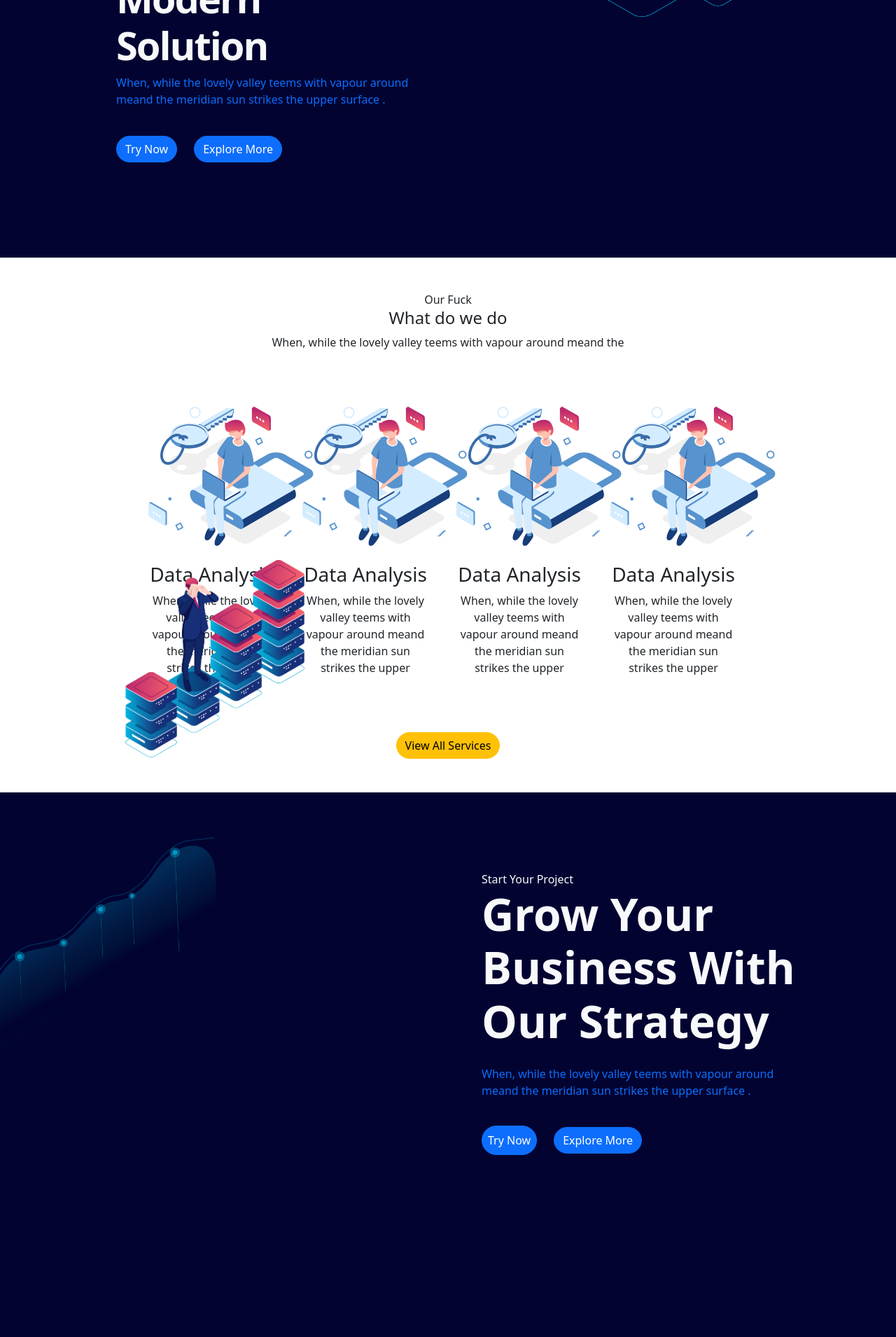
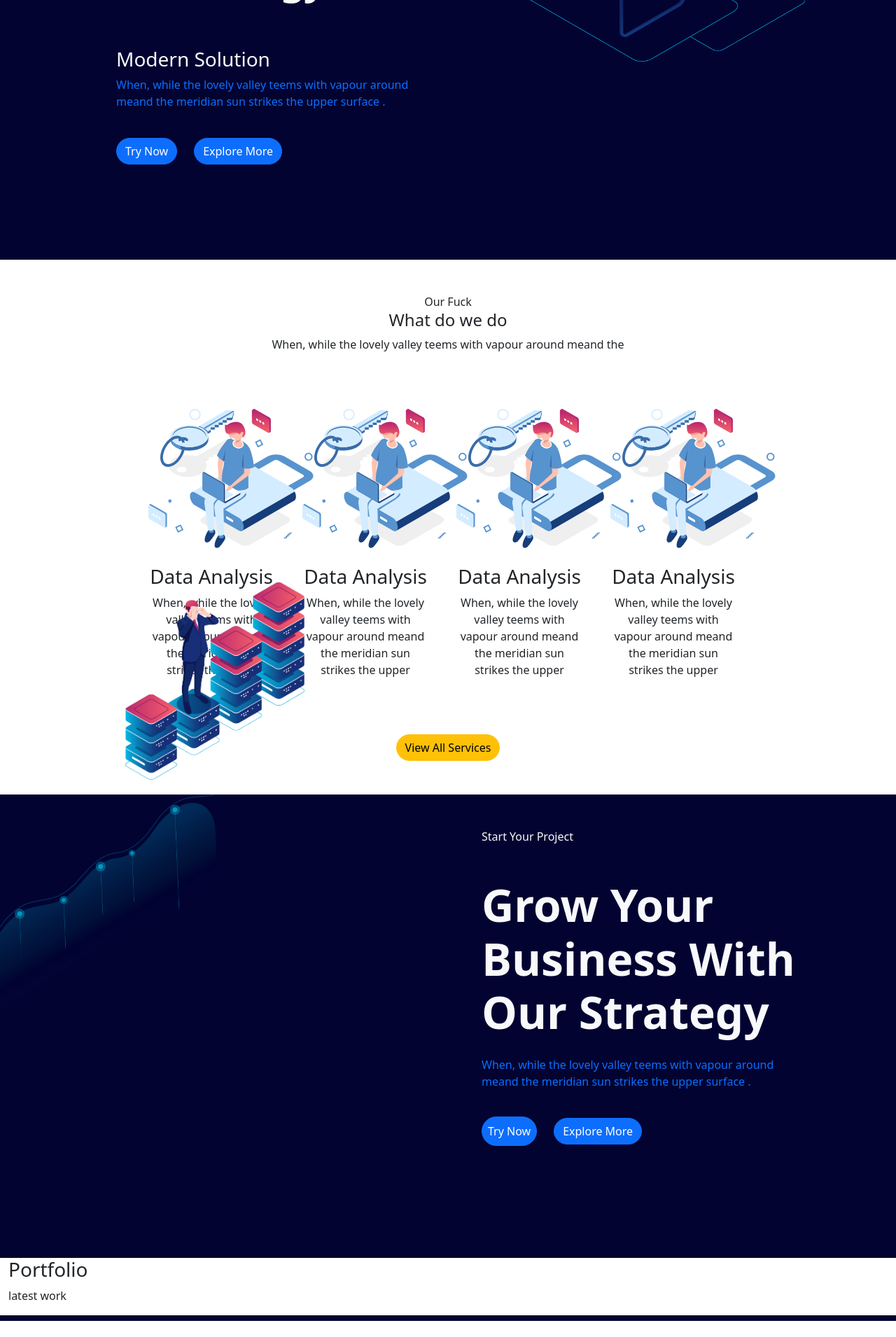
Before and after one commit to SamuelNdreu/proj-html-vuejs, a Vue app: page / in a window 1280 px wide. Shown: the part 544-2454 px from the top of the page at 70% size. Before the commit the page ends 2264 px from the top, so only its background shows below. Built offline with nearby package versions, Linux system fonts and the light colour scheme.

Commit message:
price cards done, raw

```diff
--- a/src/components/AppHeader.vue
+++ b/src/components/AppHeader.vue
@@ -1,15 +1,13 @@
 <script>
 import NavHeader from './NavHeader.vue';
-import JumboElement from './JumboElement.vue';
-import AppCards from './AppCards.vue';
+
 
 
 export default {
     name: 'AppHeader',
     components:{
             NavHeader,
-            JumboElement,
-            AppCards,
+
         }
     }
 </script>
@@ -17,12 +15,7 @@ export default {
 <template>
     <nav class="wrapper-lg">
         <NavHeader />
-
     </nav>
-    <JumboElement />
-    <AppCards />
-
-
 </template>
 
 <style lang="scss">
--- a/src/components/AppMain.vue
+++ b/src/components/AppMain.vue
@@ -1,18 +1,23 @@
 <script>
 import { store } from '../store.js'
+import JumboElement from './JumboElement.vue';
+import AppCards from './AppCards.vue';
+import SliderCards from './SliderCards.vue';
 export default {
     name: 'AppMain',
-    data() {
-        return {
-            store,
-        }
-    },
+    components: {
+        JumboElement,
+        AppCards,
+        SliderCards,
+    }
 
 }
 </script>
 
 <template>
-    <section class="container">
+    <JumboElement />
+    <AppCards />
+    <section class="container ms-custom">
         <div class="row">
             <div class="col-12 col-md-6">
                 <div class="img-wrapper">
@@ -22,8 +27,9 @@ export default {
             </div>
 
             <div class="col-12 col-md-6 align-self-md-center p-lg-5 px-3">
-                <span class="text-light">Start Your Project</span>
-                <h1 class="fw-bold pb-3 text-light cs-text f display-3">Grow Your Business With Our Strategy</h1>
+                <span class="text-light my-1">Start Your Project</span>
+                <h1 class="fw-bold pb-3 text-light cs-text f display-3 cs-text">Grow Your Business With Our Strategy
+                </h1>
                 <p class="text-primary">When, while the lovely valley teems with vapour around meand the meridian sun
                     strikes the upper surface .</p>
                 <button class="btn btn-primary rounded-pill p-2">Try Now</button>
@@ -31,6 +37,7 @@ export default {
             </div>
         </div>
     </section>
+    <SliderCards />
 </template>
 
 <style lang="scss">
@@ -41,16 +48,24 @@ main {
     background-color: $background-color-jumbo-nav;
     margin-top: 4rem;
 
+    .ms-custom {
+        margin-bottom: 90px;
+    }
+
     .rlt {
         width: 63%;
-        top: 18%;
+        top: 25%;
         right: 21%;
     }
 
     .abx {
         width: 20%;
-        top: 168%;
+        top: 172%;
         left: 14%;
+    }
+
+    .cs-text {
+        margin-top: 3rem;
     }
 }
 </style>
--- a/src/components/JumboElement.vue
+++ b/src/components/JumboElement.vue
@@ -8,8 +8,8 @@ export default {
     <section class="container j-background container-md mb-3">
         <div class="row mb-3 p-md-4 p-lg-5">
             <div class="col-12 col-md-6 align-self-md-center p-lg-5">
-                <h1 class="fw-bold pb-3 text-light cs-text ">Business Planning</h1>
-                <h2 class="fw-bold pb-3 text-light cs-text">Digital Technology</h2>
+                <h1 class="fw-bold pb-3 text-light cs-texts ">Business Planning</h1>
+                <h2 class="fw-bold pb-3 text-light cs-texts">Digital Technology</h2>
                 <h3 class="text-light cs-text">Modern Solution</h3>
                 <p class="text-primary">When, while the lovely valley teems with vapour around meand the meridian sun strikes the upper surface .</p>
                 <button class="btn btn-primary rounded-pill">Try Now</button>
@@ -30,7 +30,7 @@ export default {
 @use '../styles/style.scss' as*;
 
 
-section.j-background{
+section{
     background-color: $background-color-jumbo-nav;
 
 }
@@ -45,7 +45,7 @@ section.j-background{
 
 
 
-    .cs-text  {
+    .cs-texts  {
         font-size: 3.5rem;
         font-weight: 700;
 
--- /dev/null
+++ b/src/components/SliderCards.vue
@@ -0,0 +1,39 @@
+<script>
+import { store } from '../store.js'
+export default {
+    name: 'SliderCards',
+    data() {
+        return {
+            store,
+        }
+    },
+
+}
+</script>
+
+<template>
+    <section class="container-fluid bg-white my-4 gy-4">
+        <div class="row">
+            <div class="col-12">
+                <h3>Portfolio</h3>
+                <p>latest work</p>
+            </div>
+        </div>
+    </section>
+    <section id="game-id-card" class="container-fluid   bg-white jumpy g-5">
+            <div class="row g-3">
+                <div class="col-12 text-center">
+                    <h1> Carousel Place</h1>
+                </div>
+            </div>
+        </section>
+</template>
+
+<style lang="scss" scoped>
+@use '../styles/partials/variable' as*;
+@use '../styles/style.scss' as*;
+    section{
+    background-color: white;
+
+}
+</style>
```
